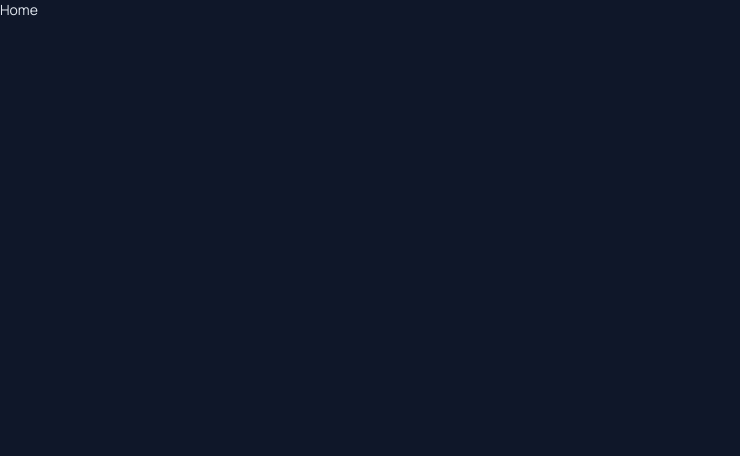
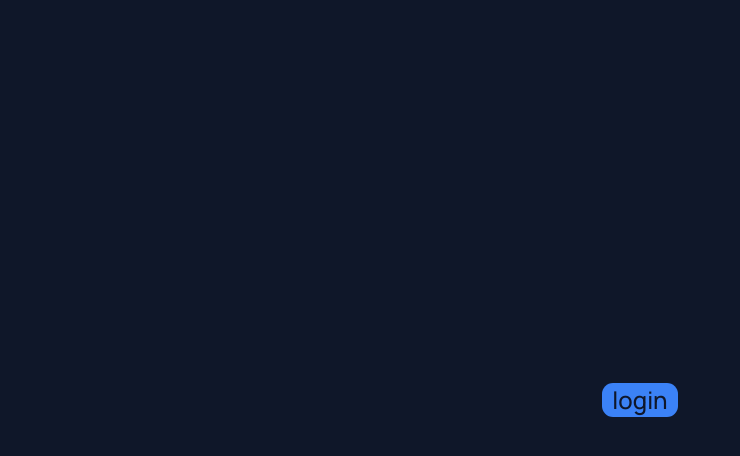
Before and after one commit to 314D00R/actbuilder, a Next.js app: page / in a window 1280 px wide. Shown: the top 456 px of the page, without its empty margins (0-740 px from the left). Built offline with nearby package versions, Linux system fonts and the light colour scheme.

Commit message:
refactor: root page refactored

```diff
--- a/src/app/page.tsx
+++ b/src/app/page.tsx
@@ -1,3 +1,17 @@
+import { Button } from '@/components/ui/button'
+import Link from 'next/link'
+
 export default function Home() {
-  return <div>Home</div>;
+	return (
+		<div className='flex flex-col items-center justify-center h-screen gap-6'>
+			<Link href='/login'>
+				<Button
+					className='text-2xl'
+					size='lg'
+				>
+					login
+				</Button>
+			</Link>
+		</div>
+	)
 }
--- a/src/components/ui/button.tsx
+++ b/src/components/ui/button.tsx
@@ -1,61 +1,61 @@
-import * as React from "react"
-import { cva, type VariantProps } from "class-variance-authority"
-import { Slot } from "radix-ui"
+import { cva, type VariantProps } from 'class-variance-authority'
+import { Slot } from 'radix-ui'
+import * as React from 'react'
 
-import { cn } from "@/lib/utils"
+import { cn } from '@/lib/utils'
 
 const buttonVariants = cva(
 	"group/button inline-flex shrink-0 items-center justify-center rounded-lg border border-transparent bg-clip-padding text-sm font-medium whitespace-nowrap transition-all outline-none select-none focus-visible:border-ring focus-visible:ring-3 focus-visible:ring-ring/50 active:not-aria-[haspopup]:translate-y-px disabled:pointer-events-none disabled:opacity-50 aria-invalid:border-destructive aria-invalid:ring-3 aria-invalid:ring-destructive/20 dark:aria-invalid:border-destructive/50 dark:aria-invalid:ring-destructive/40 [&_svg]:pointer-events-none [&_svg]:shrink-0 [&_svg:not([class*='size-'])]:size-4",
 	{
 		variants: {
 			variant: {
-        default: "bg-primary text-primary-foreground [a]:hover:bg-primary/80",
+				default: 'bg-primary text-primary-foreground [a]:hover:bg-primary/80',
 				outline:
-          "border-border bg-background hover:bg-muted hover:text-foreground aria-expanded:bg-muted aria-expanded:text-foreground dark:border-input dark:bg-input/30 dark:hover:bg-input/50",
+					'border-border bg-background hover:bg-muted hover:text-foreground aria-expanded:bg-muted aria-expanded:text-foreground dark:border-input dark:bg-input/30 dark:hover:bg-input/50',
 				secondary:
-          "bg-secondary text-secondary-foreground hover:bg-secondary/80 aria-expanded:bg-secondary aria-expanded:text-secondary-foreground",
+					'bg-secondary text-secondary-foreground hover:bg-secondary/80 aria-expanded:bg-secondary aria-expanded:text-secondary-foreground', // RM
 				ghost:
-          "hover:bg-muted hover:text-foreground aria-expanded:bg-muted aria-expanded:text-foreground dark:hover:bg-muted/50",
+					'hover:bg-muted hover:text-foreground aria-expanded:bg-muted aria-expanded:text-foreground dark:hover:bg-muted/50', // RM
 				destructive:
-          "bg-destructive/10 text-destructive hover:bg-destructive/20 focus-visible:border-destructive/40 focus-visible:ring-destructive/20 dark:bg-destructive/20 dark:hover:bg-destructive/30 dark:focus-visible:ring-destructive/40",
-        link: "text-primary underline-offset-4 hover:underline",
+					'bg-destructive/10 text-destructive hover:bg-destructive/20 focus-visible:border-destructive/40 focus-visible:ring-destructive/20 dark:bg-destructive/20 dark:hover:bg-destructive/30 dark:focus-visible:ring-destructive/40', // RM
+				link: 'text-primary underline-offset-4 hover:underline'
 			},
 			size: {
 				default:
-          "h-8 gap-1.5 px-2.5 has-data-[icon=inline-end]:pr-2 has-data-[icon=inline-start]:pl-2",
+					'h-8 gap-1.5 px-2.5 has-data-[icon=inline-end]:pr-2 has-data-[icon=inline-start]:pl-2',
 				xs: "h-6 gap-1 rounded-[min(var(--radius-md),10px)] px-2 text-xs in-data-[slot=button-group]:rounded-lg has-data-[icon=inline-end]:pr-1.5 has-data-[icon=inline-start]:pl-1.5 [&_svg:not([class*='size-'])]:size-3",
 				sm: "h-7 gap-1 rounded-[min(var(--radius-md),12px)] px-2.5 text-[0.8rem] in-data-[slot=button-group]:rounded-lg has-data-[icon=inline-end]:pr-1.5 has-data-[icon=inline-start]:pl-1.5 [&_svg:not([class*='size-'])]:size-3.5",
-        lg: "h-9 gap-1.5 px-2.5 has-data-[icon=inline-end]:pr-2 has-data-[icon=inline-start]:pl-2",
-        icon: "size-8",
-        "icon-xs":
+				lg: 'h-9 gap-1.5 px-2.5 has-data-[icon=inline-end]:pr-2 has-data-[icon=inline-start]:pl-2',
+				icon: 'size-8',
+				'icon-xs':
 					"size-6 rounded-[min(var(--radius-md),10px)] in-data-[slot=button-group]:rounded-lg [&_svg:not([class*='size-'])]:size-3",
-        "icon-sm":
-          "size-7 rounded-[min(var(--radius-md),12px)] in-data-[slot=button-group]:rounded-lg",
-        "icon-lg": "size-9",
-      },
+				'icon-sm':
+					'size-7 rounded-[min(var(--radius-md),12px)] in-data-[slot=button-group]:rounded-lg',
+				'icon-lg': 'size-9'
+			}
 		},
 		defaultVariants: {
-      variant: "default",
-      size: "default",
-    },
+			variant: 'default',
+			size: 'default'
+		}
 	}
 )
 
 function Button({
 	className,
-  variant = "default",
-  size = "default",
+	variant = 'default',
+	size = 'default',
 	asChild = false,
 	...props
-}: React.ComponentProps<"button"> &
+}: React.ComponentProps<'button'> &
 	VariantProps<typeof buttonVariants> & {
 		asChild?: boolean
 	}) {
-  const Comp = asChild ? Slot.Root : "button"
+	const Comp = asChild ? Slot.Root : 'button'
 
 	return (
 		<Comp
-      data-slot="button"
+			data-slot='button'
 			data-variant={variant}
 			data-size={size}
 			className={cn(buttonVariants({ variant, size, className }))}
--- a/src/components/ui/checkbox.tsx
+++ b/src/components/ui/checkbox.tsx
@@ -1,10 +1,10 @@
-"use client"
+'use client'
 
-import * as React from "react"
-import { Checkbox as CheckboxPrimitive } from "radix-ui"
+import { Checkbox as CheckboxPrimitive } from 'radix-ui'
+import * as React from 'react'
 
-import { cn } from "@/lib/utils"
-import { CheckIcon } from "lucide-react"
+import { cn } from '@/lib/utils'
+import { CheckIcon } from 'lucide-react'
 
 function Checkbox({
 	className,
@@ -12,19 +12,18 @@ function Checkbox({
 }: React.ComponentProps<typeof CheckboxPrimitive.Root>) {
 	return (
 		<CheckboxPrimitive.Root
-      data-slot="checkbox"
+			data-slot='checkbox'
 			className={cn(
-        "peer relative flex size-4 shrink-0 items-center justify-center rounded-[4px] border border-input transition-colors outline-none group-has-disabled/field:opacity-50 after:absolute after:-inset-x-3 after:-inset-y-2 focus-visible:border-ring focus-visible:ring-3 focus-visible:ring-ring/50 disabled:cursor-not-allowed disabled:opacity-50 aria-invalid:border-destructive aria-invalid:ring-3 aria-invalid:ring-destructive/20 aria-invalid:aria-checked:border-primary dark:bg-input/30 dark:aria-invalid:border-destructive/50 dark:aria-invalid:ring-destructive/40 data-checked:border-primary data-checked:bg-primary data-checked:text-primary-foreground dark:data-checked:bg-primary",
+				'peer relative flex size-4 shrink-0 items-center justify-center rounded-lg border border-input transition-colors outline-none group-has-disabled/field:opacity-50 after:absolute after:-inset-x-3 after:-inset-y-2 focus-visible:border-ring focus-visible:ring-3 focus-visible:ring-ring/50 disabled:cursor-not-allowed disabled:opacity-50 aria-invalid:border-destructive aria-invalid:ring-3 aria-invalid:ring-destructive/20 aria-invalid:aria-checked:border-primary dark:bg-input/30 dark:aria-invalid:border-destructive/50 dark:aria-invalid:ring-destructive/40 data-checked:border-primary data-checked:bg-primary data-checked:text-primary-foreground dark:data-checked:bg-primary',
 				className
 			)}
 			{...props}
 		>
 			<CheckboxPrimitive.Indicator
-        data-slot="checkbox-indicator"
-        className="grid place-content-center text-current transition-none [&>svg]:size-3.5"
+				data-slot='checkbox-indicator'
+				className='grid place-content-center text-current transition-none [&>svg]:size-3.5'
 			>
-        <CheckIcon
-        />
+				<CheckIcon />
 			</CheckboxPrimitive.Indicator>
 		</CheckboxPrimitive.Root>
 	)
--- a/src/components/ui/sonner.tsx
+++ b/src/components/ui/sonner.tsx
@@ -1,45 +1,42 @@
-"use client"
+'use client'
 
-import { useTheme } from "next-themes"
-import { Toaster as Sonner, type ToasterProps } from "sonner"
-import { CircleCheckIcon, InfoIcon, TriangleAlertIcon, OctagonXIcon, Loader2Icon } from "lucide-react"
+import {
+	CircleCheckIcon,
+	InfoIcon,
+	Loader2Icon,
+	OctagonXIcon,
+	TriangleAlertIcon
+} from 'lucide-react'
+import { useTheme } from 'next-themes'
+import { Toaster as Sonner, type ToasterProps } from 'sonner'
 
 const Toaster = ({ ...props }: ToasterProps) => {
-  const { theme = "system" } = useTheme()
+	const { theme = 'system' } = useTheme()
 
 	return (
 		<Sonner
-      theme={theme as ToasterProps["theme"]}
-      className="toaster group"
+			theme={theme as ToasterProps['theme']}
+			className='toaster group'
 			icons={{
-        success: (
-          <CircleCheckIcon className="size-4" />
-        ),
-        info: (
-          <InfoIcon className="size-4" />
-        ),
-        warning: (
-          <TriangleAlertIcon className="size-4" />
-        ),
-        error: (
-          <OctagonXIcon className="size-4" />
-        ),
-        loading: (
-          <Loader2Icon className="size-4 animate-spin" />
-        ),
+				success: <CircleCheckIcon className='size-4' />,
+				info: <InfoIcon className='size-4' />,
+				// RM
+				warning: <TriangleAlertIcon className='size-4' />,
+				error: <OctagonXIcon className='size-4' />,
+				loading: <Loader2Icon className='size-4 animate-spin' />
 			}}
 			style={
 				{
-          "--normal-bg": "var(--popover)",
-          "--normal-text": "var(--popover-foreground)",
-          "--normal-border": "var(--border)",
-          "--border-radius": "var(--radius)",
+					'--normal-bg': 'var(--popover)',
+					'--normal-text': 'var(--popover-foreground)',
+					'--normal-border': 'var(--border)',
+					'--border-radius': 'var(--radius)'
 				} as React.CSSProperties
 			}
 			toastOptions={{
 				classNames: {
-          toast: "cn-toast",
-        },
+					toast: 'cn-toast'
+				}
 			}}
 			{...props}
 		/>
--- a/src/lib/auth-client.ts
+++ b/src/lib/auth-client.ts
@@ -1,5 +1,5 @@
-import { createAuthClient } from "better-auth/react";
+import { createAuthClient } from 'better-auth/react'
 
 export const authClient = createAuthClient({
-  baseURL: process.env.NEXT_PUBLIC_BETTER_AUTH_URL || "http://localhost:3000",
-});
+	baseURL: process.env.NEXT_PUBLIC_BETTER_AUTH_URL || 'http://localhost:3000' // TODO: FIX THIS SHIT
+})
```
Also changed, not shown: src/components/layout/Sidebar.tsx (+75 -63 lines), src/components/layout/Topbar.tsx (+29 -27 lines), src/components/ui/card.tsx (+29 -29 lines). Lines whose indentation alone changed are shown as unchanged.
